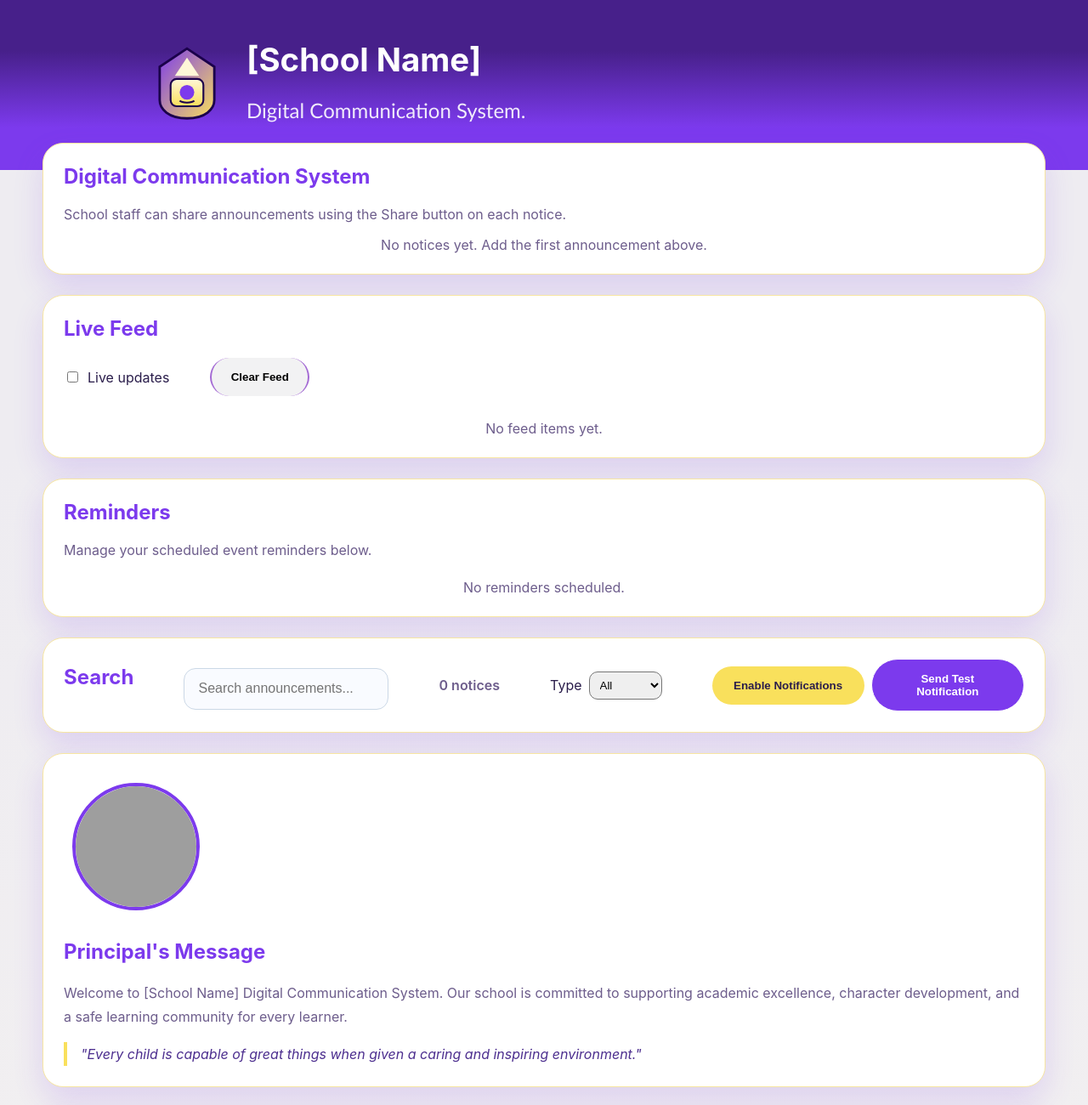
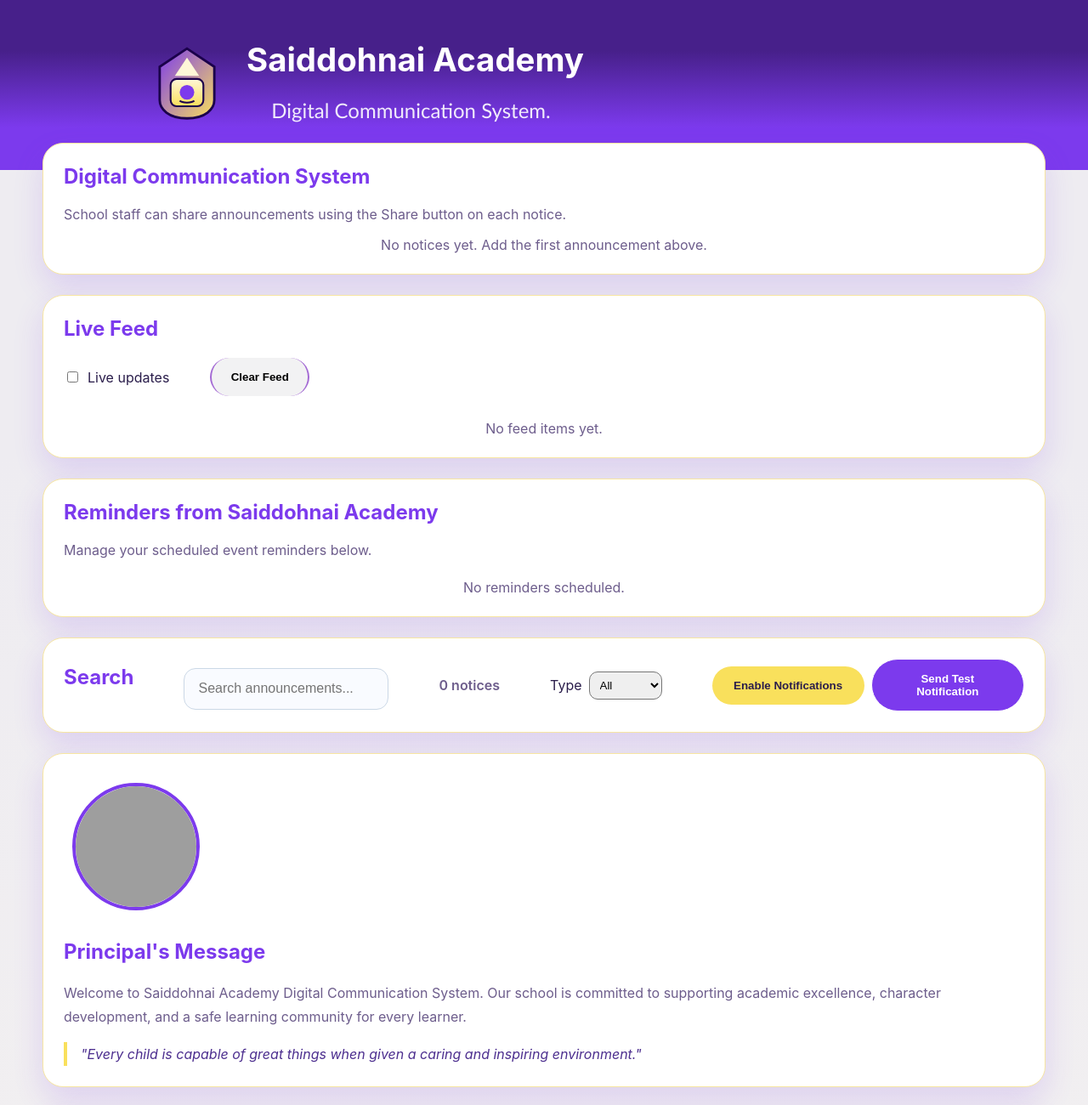
Before and after one commit to bigj11514-droid/Digital-Communication-System-for-Saiddohnai, a plain HTML site: page index.html in a window 1280 px wide. Shown: the top 1300 px of the page at 85% size. Drawn offline with Linux system fonts and the light colour scheme; grey boxes are pictures that could not be loaded.

Commit message:
notice board

```diff
--- a/index.html
+++ b/index.html
@@ -3,7 +3,7 @@
   <head>
     <meta charset="UTF-8" />
     <meta name="viewport" content="width=device-width, initial-scale=1.0" />
-    <title>Digital Communication System</title>
+    <title>Saiddohnai Academy Digital Communication System</title>
     <link rel="stylesheet" href="styles.css" />
   </head>
   <body>
@@ -19,7 +19,7 @@
           "
         />
         <div class="header-text">
-          <h1>[School Name]</h1>
+          <h1>Saiddohnai Academy </h1>
           <p id="design">Digital Communication System.</p>
         </div>
       </div>
@@ -62,7 +62,7 @@
       </section>
 
       <section class="panel panel--reminders">
-        <h2>Reminders</h2>
+        <h2>Reminders from Saiddohnai Academy </h2>
         <p class="board-note">Manage your scheduled event reminders below.</p>
         <div id="remindersList" class="reminders-list"></div>
         <p class="empty-message" id="remindersEmpty">No reminders scheduled.</p>
@@ -119,7 +119,7 @@
           <div class="principal-content">
             <h2>Principal's Message</h2>
             <p>
-              Welcome to [School Name] Digital Communication System. Our
+              Welcome to Saiddohnai Academy Digital Communication System. Our
               school is committed to supporting academic excellence, character
               development, and a safe learning community for every learner.
             </p>
@@ -326,7 +326,7 @@
           />
           <div class="contact-content">
             <p class="school-description">
-              [School Name] is a leading educational institution dedicated
+              Saiddohnai Academy is a leading educational institution dedicated
               to fostering academic excellence and character development. Our
               state-of-the-art facilities, experienced faculty, and supportive
               community create an ideal learning environment for every student.
```
